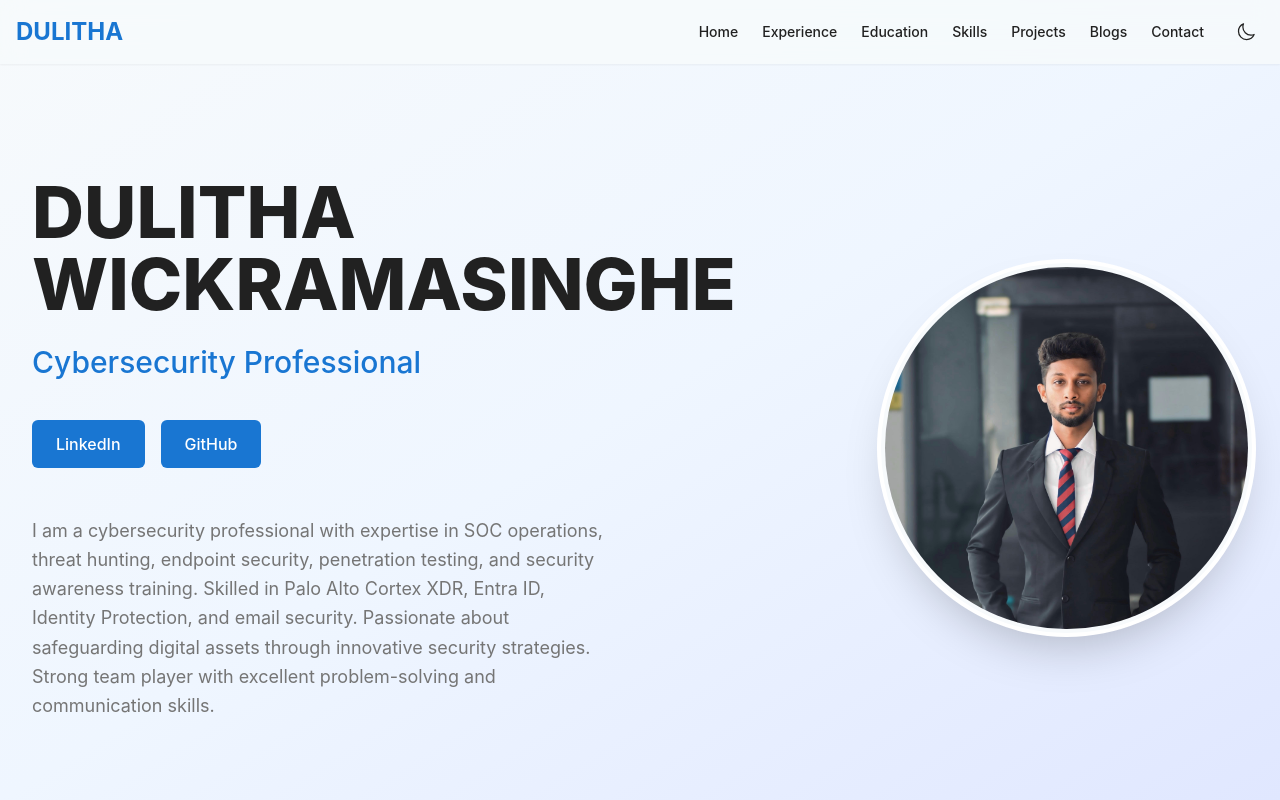
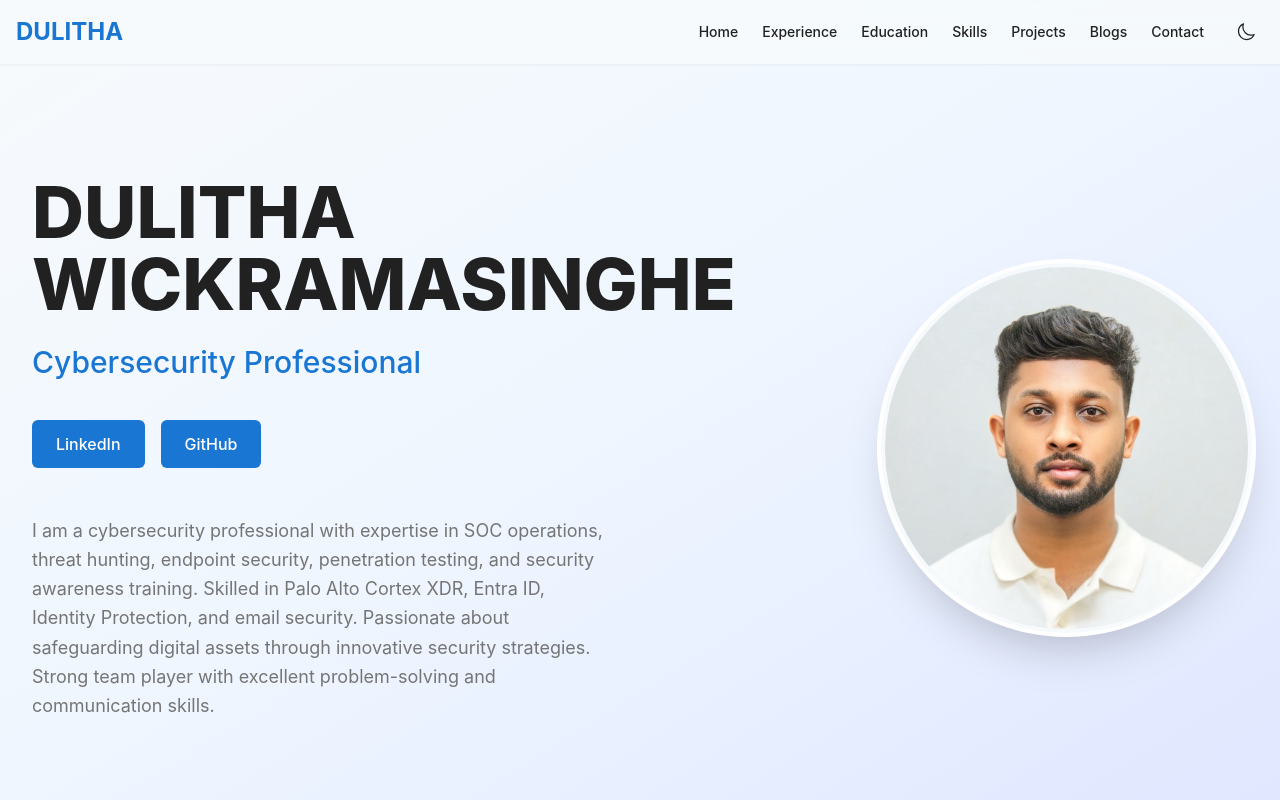
Before and after one commit to Dulitha99/port, a React (Create React App) app: page / in a window 1280 px wide. Shown: the top 800 px of the page. Built offline with nearby package versions, Linux system fonts and the light colour scheme.

Commit message:
Update Hero.tsx

```diff
--- a/src/components/Hero.tsx
+++ b/src/components/Hero.tsx
@@ -118,7 +118,7 @@ const Hero = () => {
                          ring-offset-4 ring-offset-background-light dark:ring-offset-background-dark"
             >
               <img
-                src="/dulitha.JPEG.jpg"
+                src="/IMG_0797.JPG"
                 alt="Dulitha Wickramasinghe"
                 className="w-full h-full object-cover"
               />
```
